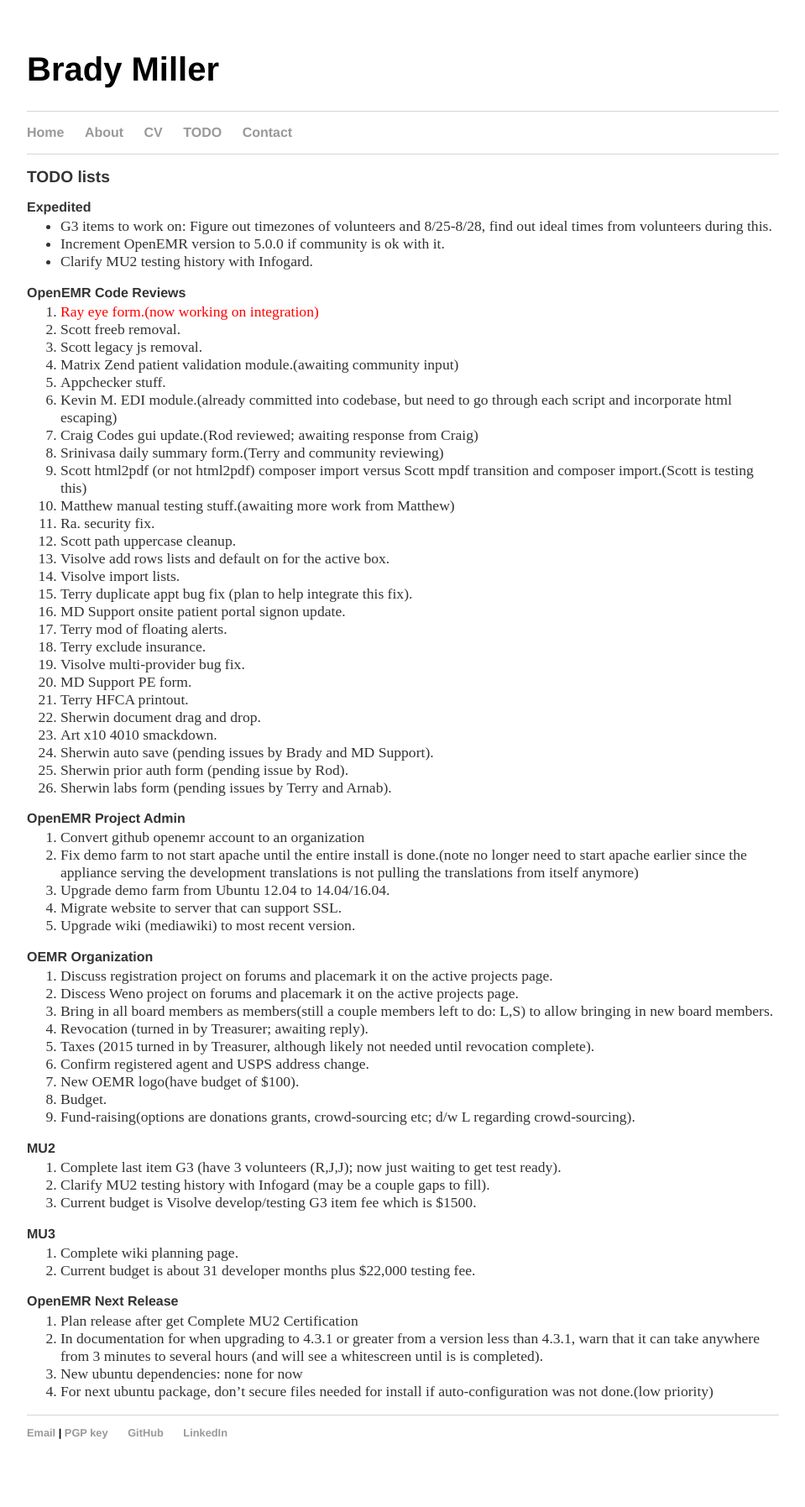
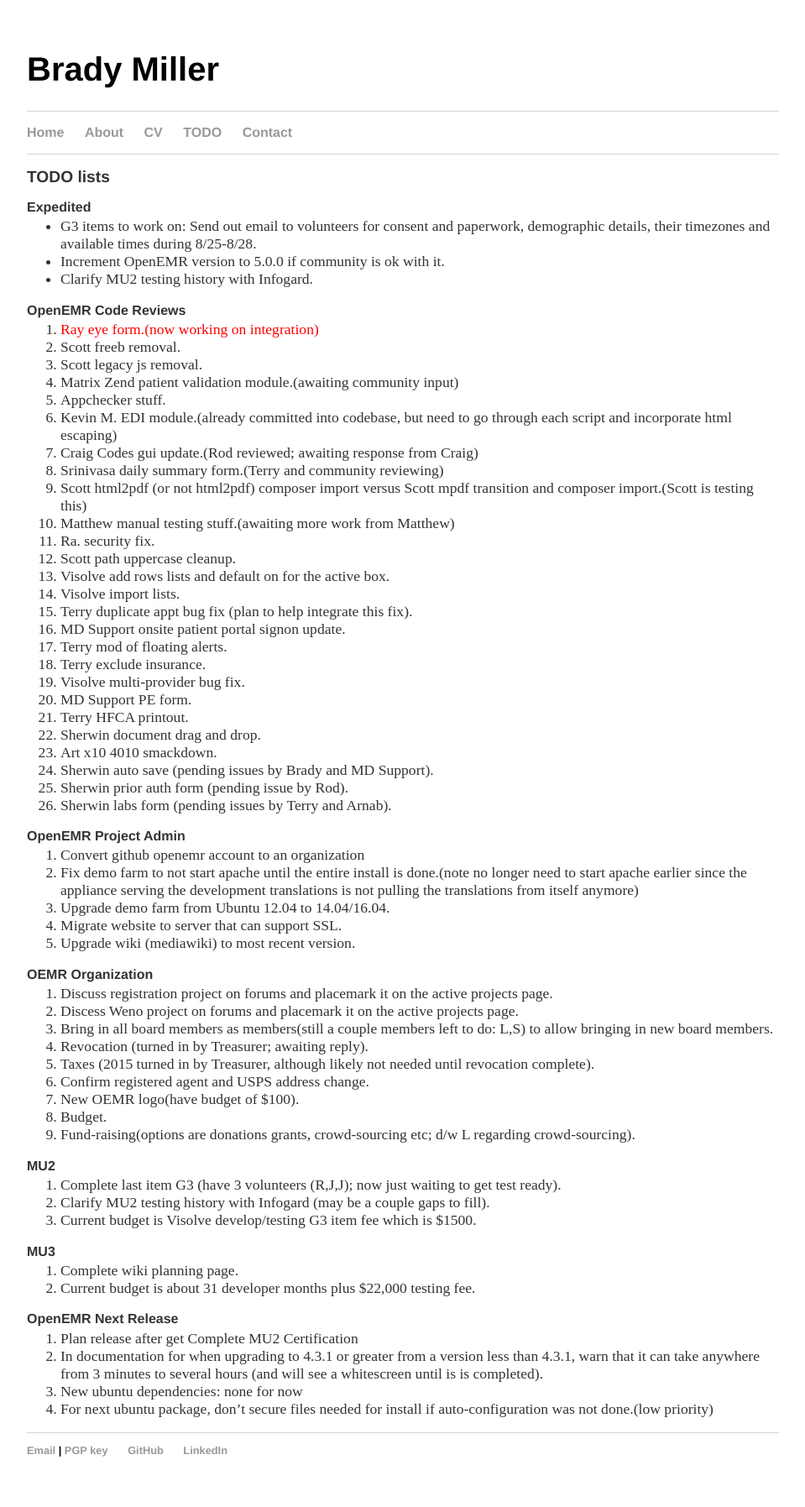
Before and after one commit to bradymiller/bradymiller.github.io, a Jekyll site: the page built from todo/index.md, in a window 1280 px wide. Shown: the whole page at 84% size, without its empty margins (160-1119 px from the left). Built offline with Jekyll 4.4.1, drawn with Linux system fonts in a browser that asks for light colours; before the commit the page ends 1774 px from its top, so only the background shows below that.

Commit message:
Update todo list

```diff
--- a/todo/index.md
+++ b/todo/index.md
@@ -4,7 +4,7 @@
 ## TODO lists
 
 ### Expedited
-* G3 items to work on: Figure out timezones of volunteers and 8/25-8/28, find out ideal times from volunteers during this.
+* G3 items to work on: Send out email to volunteers for consent and paperwork, demographic details, their timezones and available times during 8/25-8/28.
 * Increment OpenEMR version to 5.0.0 if community is ok with it.
 * Clarify MU2 testing history with Infogard.
 
```
